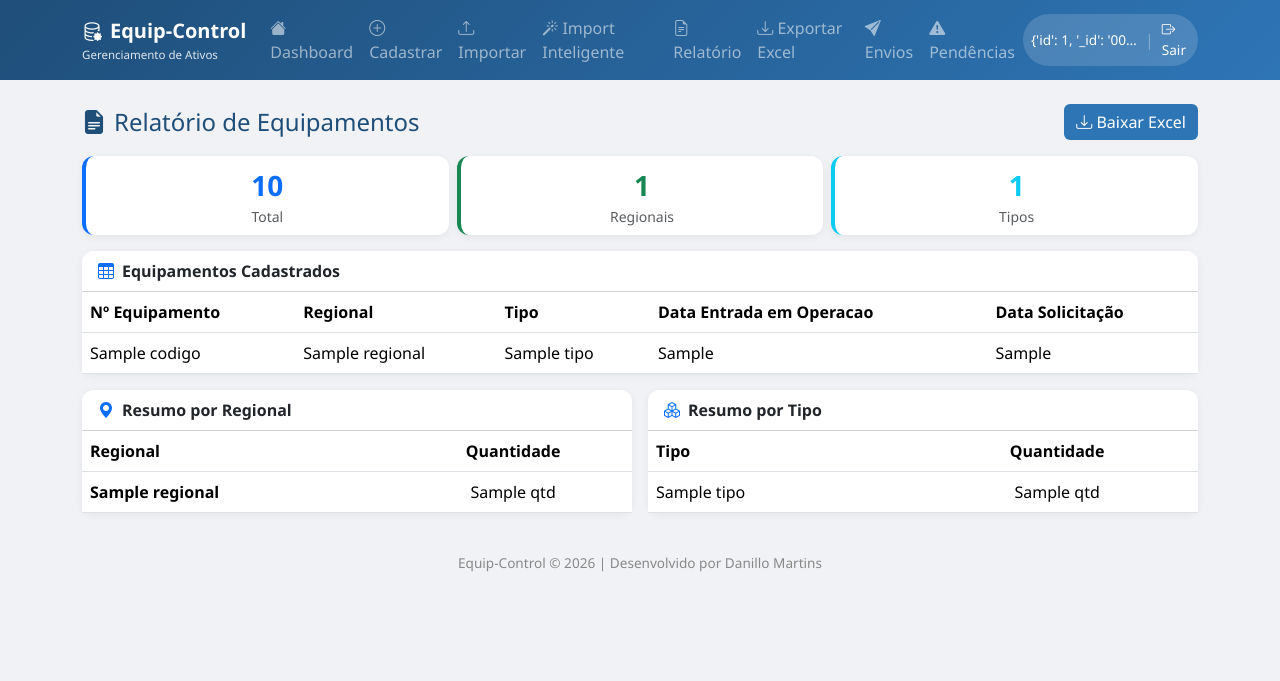
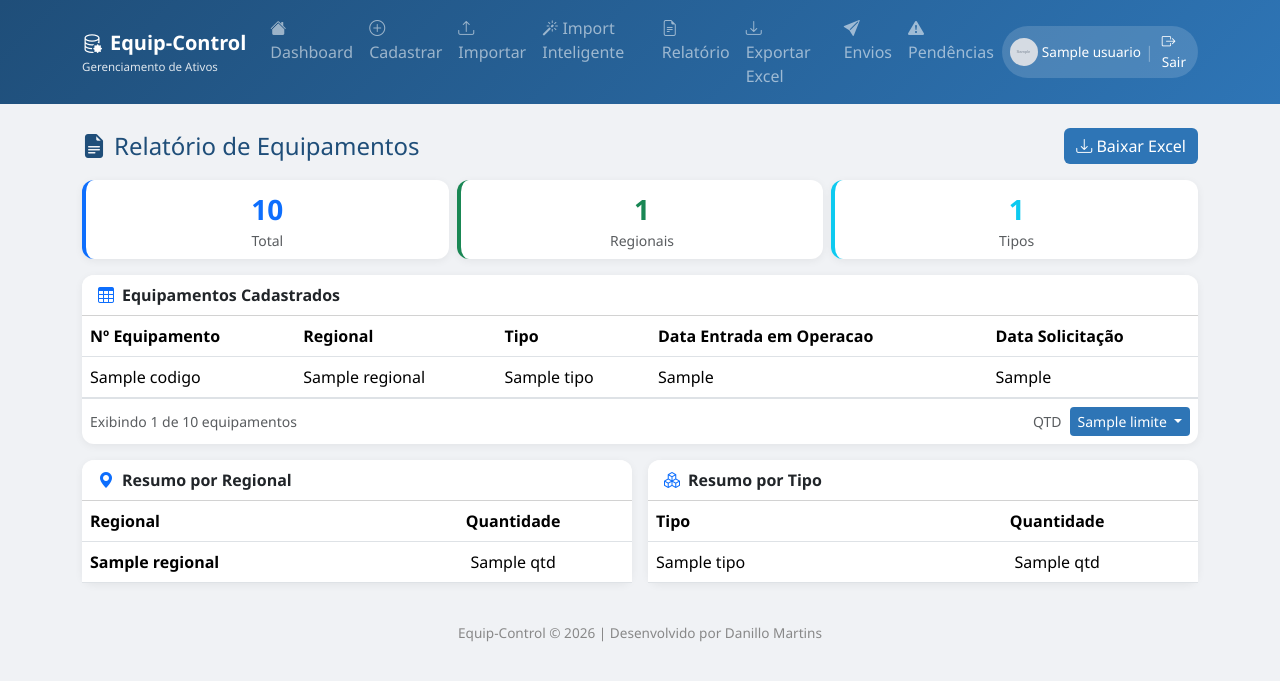
Before and after one commit to DanilloMartiins/equip-control, a Flask app: template templates/relatorio.html in a window 1280 px wide. Shown: the top 681 px of the page. Run offline with Flask 3, Linux system fonts and the light colour scheme; the visitor is signed in with stand-in values (Sample User, id 1); the template is opened without the code that fills it: most values are stand-ins (such as "Sample title", 1, 10 or a date in 2020); grey boxes marked "Sample" are stand-in pictures; a database or web service that is not in the repository returns one stand-in record (values such as "Sample title"); some libraries are stand-ins or nearby versions.

Commit message:
feat: perfil alterado para salvar no banco (localStorage removido, corrige bugs) e relatório com QTD limitada por padrão para não pesar o carregamento

```diff
--- a/app.py
+++ b/app.py
@@ -15,7 +15,23 @@ def inject_now():
 
 @app.context_processor
 def inject_usuario():
-    return {'usuario': session.get('usuario')}
+    usuario = session.get('usuario')
+    nome = usuario or ''
+    foto = ''
+    if usuario:
+        try:
+            from db import get_db
+            conn = get_db()
+            row = conn.execute(
+                "SELECT nome, foto FROM usuarios WHERE usuario = %s", (usuario,)
+            ).fetchone()
+            conn.close()
+            if row:
+                nome = row['nome'] or usuario
+                foto = row['foto'] or ''
+        except Exception:
+            pass
+    return {'usuario': usuario, 'usuario_nome': nome, 'usuario_foto': foto}
 
 init_db()
 
--- a/db.py
+++ b/db.py
@@ -122,6 +122,15 @@ def init_db():
                 created_at TIMESTAMP DEFAULT CURRENT_TIMESTAMP
             )
         """)
+        conn.execute("""
+            CREATE TABLE IF NOT EXISTS usuarios (
+                id SERIAL PRIMARY KEY,
+                usuario TEXT NOT NULL UNIQUE,
+                nome TEXT,
+                foto TEXT,
+                updated_at TIMESTAMP DEFAULT CURRENT_TIMESTAMP
+            )
+        """)
     else:
         conn.execute("""
             CREATE TABLE IF NOT EXISTS equipamentos (
@@ -174,6 +183,15 @@ def init_db():
                 descricao TEXT,
                 data_ocorrencia TEXT,
                 created_at TIMESTAMP DEFAULT CURRENT_TIMESTAMP
+            )
+        """)
+        conn.execute("""
+            CREATE TABLE IF NOT EXISTS usuarios (
+                id INTEGER PRIMARY KEY AUTOINCREMENT,
+                usuario TEXT NOT NULL UNIQUE,
+                nome TEXT,
+                foto TEXT,
+                updated_at TIMESTAMP DEFAULT CURRENT_TIMESTAMP
             )
         """)
 
--- a/routes.py
+++ b/routes.py
@@ -8,7 +8,7 @@ from openpyxl.styles import Font, PatternFill, Alignment, Border, Side
 from openpyxl import load_workbook
 
 from config import REGIONAIS, LOGIN_USER, LOGIN_PASS_HASH
-from db import get_db, padronizar_tipo, IntegrityError, add_envio, add_pendencia, add_historico
+from db import get_db, padronizar_tipo, IntegrityError, add_envio, add_pendencia, add_historico, USING_PG
 from matcher import identificar_colunas, mapear_para_insert
 
 bp = Blueprint('routes', __name__)
@@ -43,9 +43,47 @@ def logout():
 # -----------------------------------------------------------------------
 # PERFIL
 # -----------------------------------------------------------------------
-@bp.route('/perfil')
+@bp.route('/perfil', methods=['GET', 'POST'])
 def perfil():
-    return render_template('perfil.html')
+    conn = get_db()
+
+    if request.method == 'POST':
+        nome = request.form.get('nome', '').strip() or None
+        foto = request.form.get('foto') or None
+
+        if nome or foto:
+            if USING_PG:
+                conn.execute("""
+                    INSERT INTO usuarios (usuario, nome, foto, updated_at)
+                    VALUES (%s, %s, %s, CURRENT_TIMESTAMP)
+                    ON CONFLICT (usuario) DO UPDATE SET
+                        nome = EXCLUDED.nome,
+                        foto = COALESCE(EXCLUDED.foto, usuarios.foto),
+                        updated_at = CURRENT_TIMESTAMP
+                """, (session.get('usuario'), nome, foto))
+            else:
+                conn.execute("""
+                    INSERT INTO usuarios (usuario, nome, foto)
+                    VALUES (?, ?, ?)
+                    ON CONFLICT (usuario) DO UPDATE SET
+                        nome = excluded.nome,
+                        foto = COALESCE(excluded.foto, usuarios.foto)
+                """, (session.get('usuario'), nome, foto))
+            conn.commit()
+        conn.close()
+        flash('Perfil atualizado!', 'success')
+        return redirect(url_for('routes.perfil'))
+
+    perfil_row = None
+    if session.get('usuario'):
+        perfil_row = conn.execute(
+            "SELECT nome, foto FROM usuarios WHERE usuario = %s", (session['usuario'],)
+        ).fetchone()
+    conn.close()
+
+    return render_template('perfil.html',
+        perfil_nome=perfil_row['nome'] if perfil_row else None,
+        perfil_foto=perfil_row['foto'] if perfil_row else None)
 
 # -----------------------------------------------------------------------
 # DASHBOARD
@@ -179,10 +217,24 @@ def importar() -> str:
 # -----------------------------------------------------------------------
 # RELATORIO WEB
 # -----------------------------------------------------------------------
+LIMITES_RELATORIO = ['50', '100', '500', '1000', 'todos']
+
 @bp.route('/relatorio')
 def relatorio() -> str:
+    limite = request.args.get('limite', '50')
+    if limite not in LIMITES_RELATORIO:
+        limite = '50'
+
     conn = get_db()
-    equipamentos = conn.execute("SELECT * FROM equipamentos ORDER BY regional, tipo, codigo").fetchall()
+
+    if limite == 'todos':
+        equipamentos = conn.execute("SELECT * FROM equipamentos ORDER BY regional, tipo, codigo").fetchall()
+    else:
+        equipamentos = conn.execute(
+            "SELECT * FROM equipamentos ORDER BY regional, tipo, codigo LIMIT %s",
+            (int(limite),)
+        ).fetchall()
+
     por_regional = conn.execute("""
         SELECT regional, COUNT(*) as qtd FROM equipamentos GROUP BY regional ORDER BY qtd DESC
     """).fetchall()
@@ -193,7 +245,8 @@ def relatorio() -> str:
     conn.close()
 
     return render_template('relatorio.html',
-        equipamentos=equipamentos, por_regional=por_regional, por_tipo=por_tipo, total=total)
+        equipamentos=equipamentos, por_regional=por_regional, por_tipo=por_tipo,
+        total=total, limite=limite, LIMITES_RELATORIO=LIMITES_RELATORIO)
 
 # -----------------------------------------------------------------------
 # EXPORTAR EXCEL
--- a/templates/base.html
+++ b/templates/base.html
@@ -39,8 +39,12 @@
             <div class="d-flex align-items-center gap-2 order-lg-3">
                 <div class="d-flex align-items-center rounded-pill px-1 py-0" style="background:rgba(255,255,255,0.15);">
                     <a class="nav-link d-flex align-items-center px-1" href="/perfil" style="color:#fff;padding-top:.375rem;padding-bottom:.375rem;">
-                        <img id="navFoto" alt="foto" class="rounded-circle me-1" style="width:28px;height:28px;object-fit:cover;display:none;">
-                        <span id="navNome" class="text-truncate" style="line-height:1.2;font-size:.85rem;max-width:110px;">{{ usuario or '' }}</span>
+                        {% if usuario_foto %}
+                        <img src="{{ usuario_foto }}" alt="foto" class="rounded-circle me-1" style="width:28px;height:28px;object-fit:cover;">
+                        {% else %}
+                        <i class="bi bi-person-circle me-1" style="font-size:1.3rem;"></i>
+                        {% endif %}
+                        <span id="navNome" class="text-truncate" style="line-height:1.2;font-size:.85rem;max-width:110px;">{{ usuario_nome }}</span>
                     </a>
                     <span class="text-white-50" style="opacity:.6;">|</span>
                     <a class="nav-link px-2" href="/logout" title="Sair" style="color:#fff;font-size:.85rem;padding-top:.375rem;padding-bottom:.375rem;"><i class="bi bi-box-arrow-right me-1"></i>Sair</a>
@@ -86,15 +90,5 @@
     </footer>
 
     <script src="https://cdn.jsdelivr.net/npm/bootstrap@5.3.2/dist/js/bootstrap.bundle.min.js"></script>
-    <script>
-        const nome = localStorage.getItem('axia_perfil_nome');
-        const foto = localStorage.getItem('axia_perfil_foto');
-        if (nome) document.getElementById('navNome').textContent = nome;
-        if (foto) {
-            const img = document.getElementById('navFoto');
-            img.src = foto;
-            img.style.display = 'inline-block';
-        }
-    </script>
 </body>
 </html>
--- a/templates/relatorio.html
+++ b/templates/relatorio.html
@@ -63,6 +63,22 @@
                 </tbody>
             </table>
         </div>
+        <div class="d-flex flex-wrap justify-content-between align-items-center gap-2 p-2 border-top">
+            <small class="text-muted">Exibindo {{ equipamentos|length }} de {{ total }} equipamentos</small>
+            <div class="d-flex align-items-center gap-2">
+                <span class="text-muted small">QTD</span>
+                <div class="dropdown">
+                    <button class="btn btn-sm btn-axia dropdown-toggle" type="button" data-bs-toggle="dropdown" aria-expanded="false">
+                        {% if limite == 'todos' %}Todos{% else %}{{ limite }}{% endif %}
+                    </button>
+                    <ul class="dropdown-menu dropdown-menu-end">
+                        {% for opcao in LIMITES_RELATORIO %}
+                        <li><a class="dropdown-item {% if limite == opcao %}active{% endif %}" href="/relatorio?limite={{ opcao }}">{% if opcao == 'todos' %}Todos{% else %}{{ opcao }}{% endif %}</a></li>
+                        {% endfor %}
+                    </ul>
+                </div>
+            </div>
+        </div>
     </div>
 </div>
 
```
Also changed, not shown: templates/perfil.html (+16 -18 lines).
